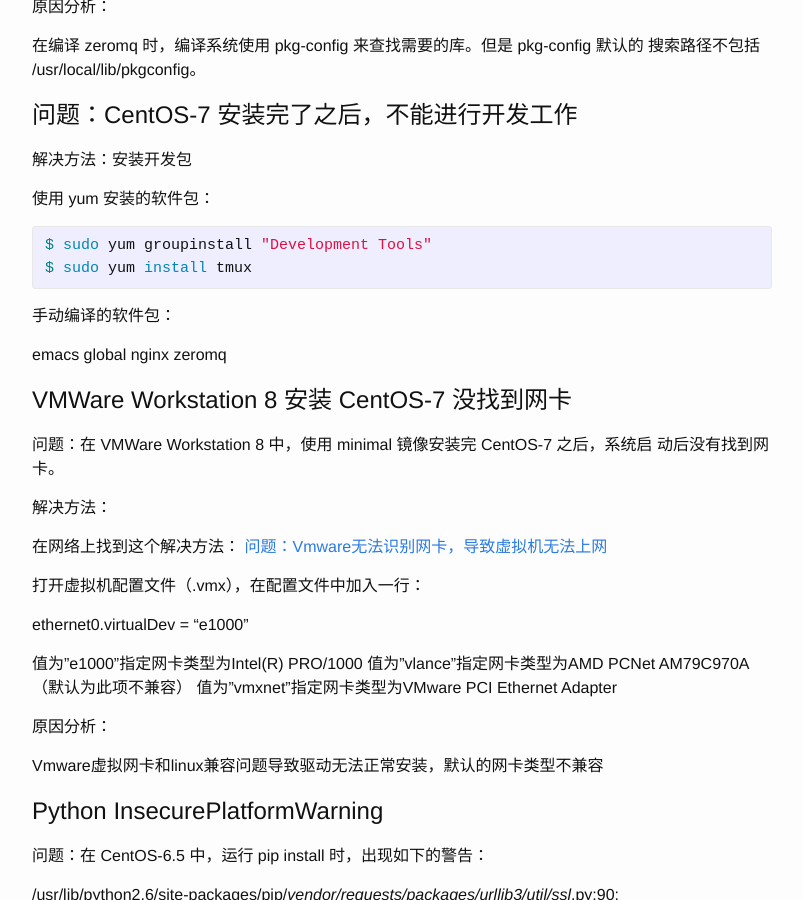
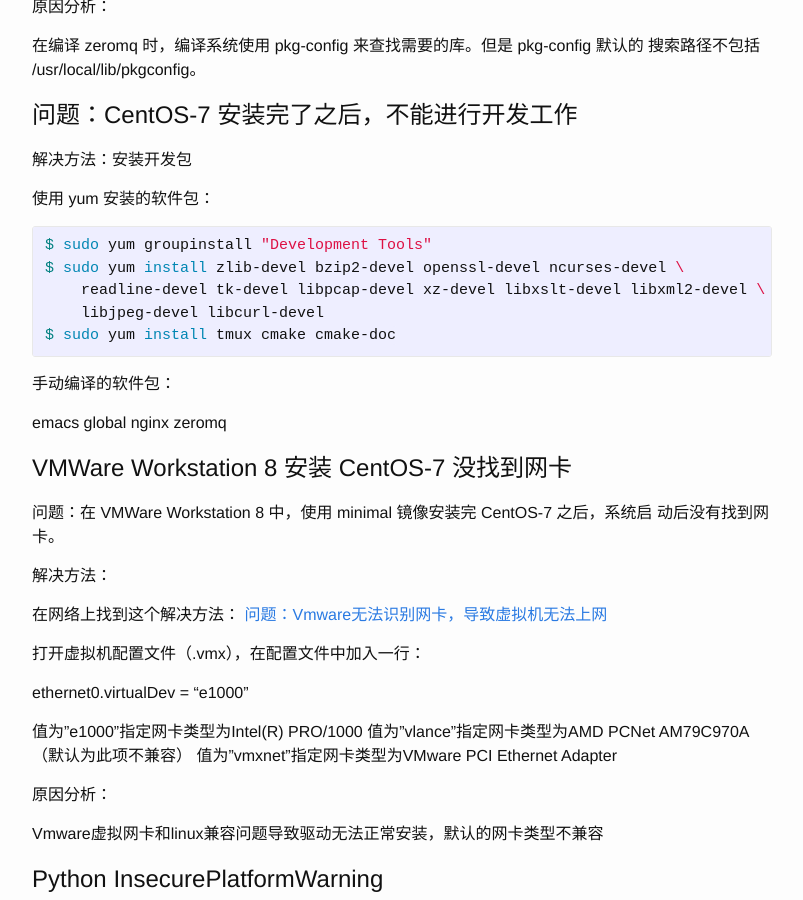
Before and after one commit to mofaph/mofaph.github.io, a Jekyll site: the page built from _posts/2016-01-05-problem-solved.md, in a window 1280 px wide and 900 px high, scrolled down 619 px. Shown: the whole window, without its empty margins (238-1041 px from the left). Built offline with Jekyll 4.4.1, drawn with Linux system fonts in a browser that asks for light colours; Markdown is read by kramdown in place of the engine named in the settings.

Commit message:
ploblem-solved: 增加开发库软件包的安装

```diff
--- a/_posts/2016-01-05-problem-solved.md
+++ b/_posts/2016-01-05-problem-solved.md
@@ -38,7 +38,10 @@
 
 {% highlight bash %}
 $ sudo yum groupinstall "Development Tools"
-$ sudo yum install tmux
+$ sudo yum install zlib-devel bzip2-devel openssl-devel ncurses-devel \
+    readline-devel tk-devel libpcap-devel xz-devel libxslt-devel libxml2-devel \
+    libjpeg-devel libcurl-devel
+$ sudo yum install tmux cmake cmake-doc
 {% endhighlight %}
 
 手动编译的软件包：
```
